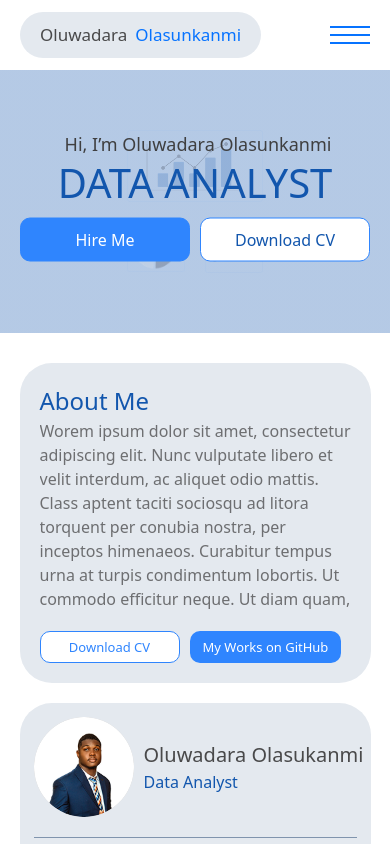
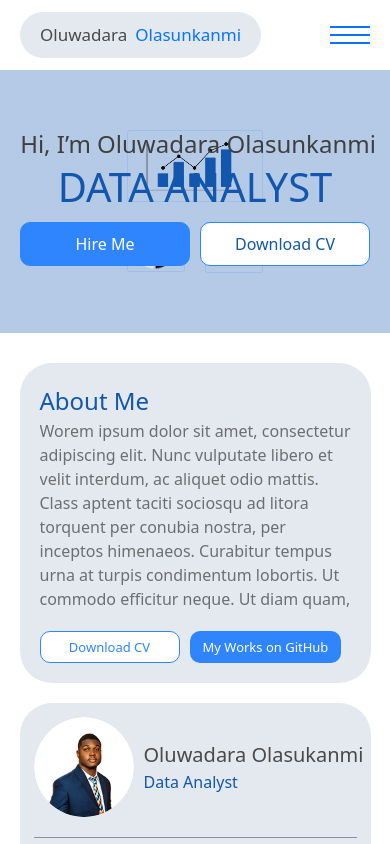
Before and after one commit to Adebobola01/Dara-portfolio, a React (Vite) app: page / in a window 390 px wide. Shown: the top 844 px of the page. Built offline with nearby package versions, Linux system fonts and the light colour scheme.

Commit message:
feat: added animation

```diff
--- a/package.json
+++ b/package.json
@@ -11,6 +11,7 @@
   },
   "dependencies": {
     "@studio-freight/lenis": "^1.0.42",
+    "motion": "^12.7.4",
     "react": "^19.0.0",
     "react-dom": "^19.0.0"
   },
--- a/src/components/Projects/index.jsx
+++ b/src/components/Projects/index.jsx
@@ -1,15 +1,20 @@
 import styles from "./projects.module.scss";
-
+import { motion } from "motion/react";
 const Project = ({ title, details }) => {
   return (
-    <div className={styles.project}>
+    <motion.div
+      initial={{ y: 70, opacity: 0.75 }}
+      whileInView={{ y: 0, opacity: 1 }}
+      transition={{ type: "spring", duration: 1 }}
+      className={styles.project}
+    >
       <span></span>
       <div>
         <h2>{title}</h2>
         <p>{details} </p>
         <button>View Project</button>
       </div>
-    </div>
+    </motion.div>
   );
 };
 
--- a/src/components/about/index.jsx
+++ b/src/components/about/index.jsx
@@ -1,12 +1,18 @@
 import styles from "./about.module.scss";
 import CheckmarkImg from "../../assets/checkmark.svg";
 import image from "../../assets/dara's_pic.png";
+import { motion } from "motion/react";
 
 const About = () => {
   return (
     <section className={styles.about} id="about">
       <div className={styles.about_profile}>
-        <div className={styles.about_profile_details}>
+        <motion.div
+          initial={{ y: 70, opacity: 0.75 }}
+          whileInView={{ y: 0, opacity: 1 }}
+          transition={{ type: "spring", duration: 1 }}
+          className={styles.about_profile_details}
+        >
           <img
             src={image}
             alt="Dara's picture"
@@ -17,8 +23,13 @@ const About = () => {
             <p>Oluwadara Olasukanmi</p>
             <span>Data Analyst</span>
           </div>
-        </div>
-        <div className={styles.about_profile_skills}>
+        </motion.div>
+        <motion.div
+          initial={{ y: 70, opacity: 0.75 }}
+          whileInView={{ y: 0, opacity: 1 }}
+          transition={{ type: "spring", duration: 1 }}
+          className={styles.about_profile_skills}
+        >
           <span className={styles.about_profile_skills_skill}>
             <img src={CheckmarkImg} alt="checkmark" />
             <p> Data cleaning</p>
@@ -43,9 +54,14 @@ const About = () => {
             <img src={CheckmarkImg} alt="checkmark" />
             <p> Group Work</p>
           </span>
-        </div>
+        </motion.div>
       </div>
-      <div className={styles.about_details}>
+      <motion.div
+        initial={{ y: 70, opacity: 0.75 }}
+        whileInView={{ y: 0, opacity: 1 }}
+        transition={{ type: "spring", duration: 1 }}
+        className={styles.about_details}
+      >
         <h3>About Me</h3>
         <p>
           Worem ipsum dolor sit amet, consectetur adipiscing elit. Nunc
@@ -64,7 +80,7 @@ const About = () => {
           <button className="white_btn">Download CV</button>
           <button>My Works on GitHub</button>
         </div>
-      </div>
+      </motion.div>
     </section>
   );
 };
--- a/src/components/hero/hero.module.scss
+++ b/src/components/hero/hero.module.scss
@@ -87,7 +87,7 @@
       position: absolute;
       top: 50%;
       left: 50%;
-      transform: translate(-50%, -50%);
+      transform: translate(-50%, -50%) !important;
       // filter: contrast(-100%);
       z-index: 200;
       p:first-child {
@@ -113,7 +113,7 @@
     width: 100%;
     align-items: center;
     p:first-child {
-      font-size: 1.8rem;
+      font-size: 2.4rem;
     }
     p:last-of-type {
       font-size: 4rem;
--- a/src/components/hero/index.jsx
+++ b/src/components/hero/index.jsx
@@ -2,23 +2,34 @@ import styles from "./hero.module.scss";
 import HeroImg from "../../assets/hero1.png";
 import HeroImg2 from "../../assets/hero2.png";
 import HeroImg3 from "../../assets/hero3.png";
+import { motion } from "motion/react";
 
 const Hero = () => {
   return (
     <section className={styles.hero} id="home">
-      <div className={styles.hero_details}>
+      <motion.div
+        initial={{ y: 70, opacity: 0.75 }}
+        whileInView={{ y: 0, opacity: 1 }}
+        transition={{ type: "spring", duration: 1 }}
+        className={styles.hero_details}
+      >
         <p>Hi, I’m Oluwadara Olasunkanmi</p>
         <p>DATA ANALYST</p>
         <div className={styles.hero_details_btns}>
           <button>Hire Me</button>
           <button className="white_btn">Download CV</button>
         </div>
-      </div>
-      <div className={styles.hero_image_container}>
+      </motion.div>
+      <motion.div
+        initial={{ x: -30, opacity: 0.75 }}
+        whileInView={{ x: 0, opacity: 1 }}
+        transition={{ type: "spring", duration: 1 }}
+        className={styles.hero_image_container}
+      >
         <img src={HeroImg} alt="hero image 1" />
         <img src={HeroImg2} alt="hero image 2" />
         <img src={HeroImg3} alt="hero image 3" />
-      </div>
+      </motion.div>
     </section>
   );
 };
--- a/src/components/services/index.jsx
+++ b/src/components/services/index.jsx
@@ -2,14 +2,19 @@ import styles from "./services.module.scss";
 import analysisIcon from "../../assets/analysis.png";
 import interpretationIcon from "../../assets/interpretation.png";
 import visualizationIcon from "../../assets/visualization.png";
-
+import { motion } from "motion/react";
 const Service = ({ image, title, details }) => {
   return (
-    <div className={styles.service}>
+    <motion.div
+      initial={{ y: 70, opacity: 0.75 }}
+      whileInView={{ y: 0, opacity: 1 }}
+      transition={{ type: "spring", duration: 1 }}
+      className={styles.service}
+    >
       <img src={image} alt={title} />
       <h2>{title}</h2>
       <p>{details}</p>
-    </div>
+    </motion.div>
   );
 };
 
```
Also changed, not shown: 1 other file (tests, documents, lock files or other folders).
